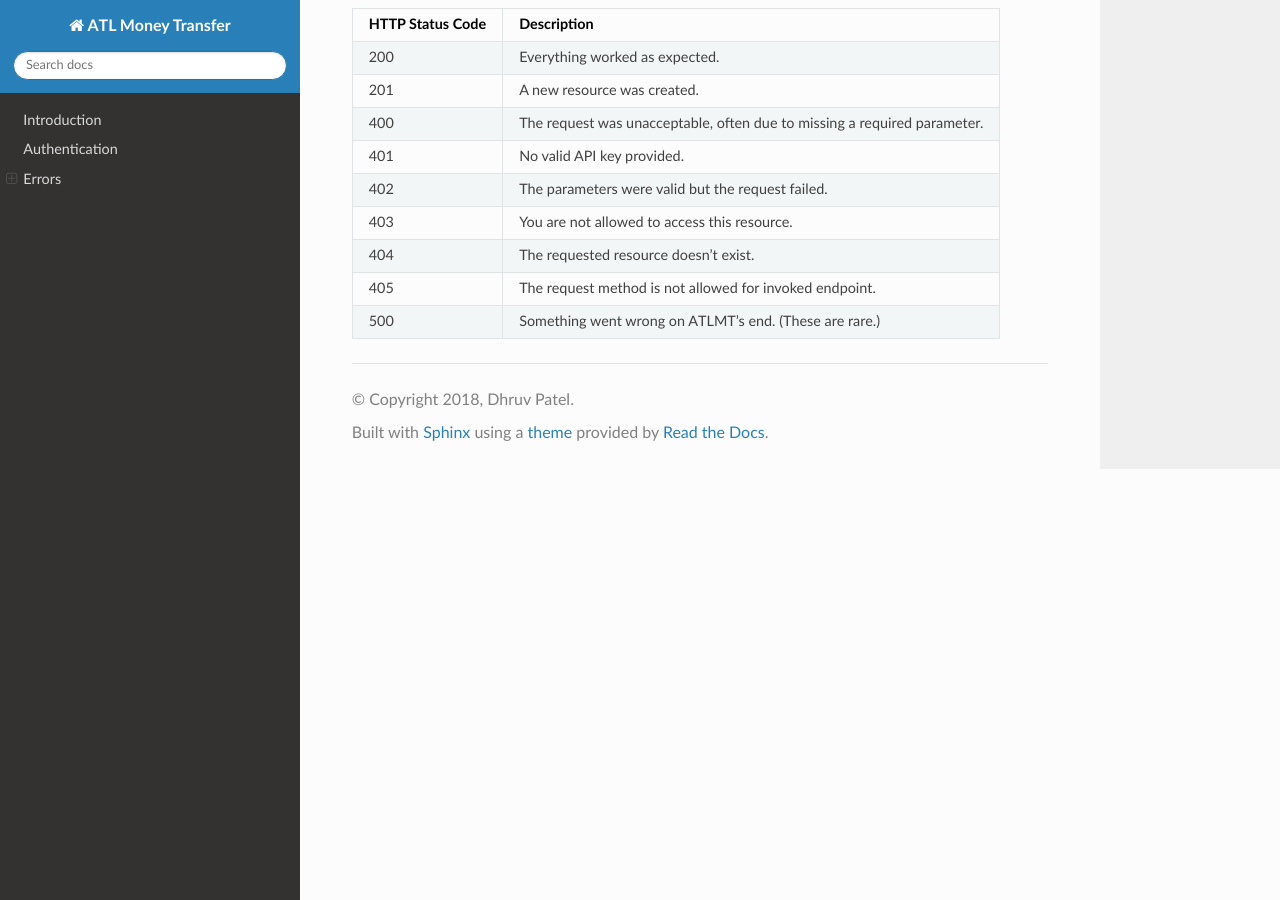
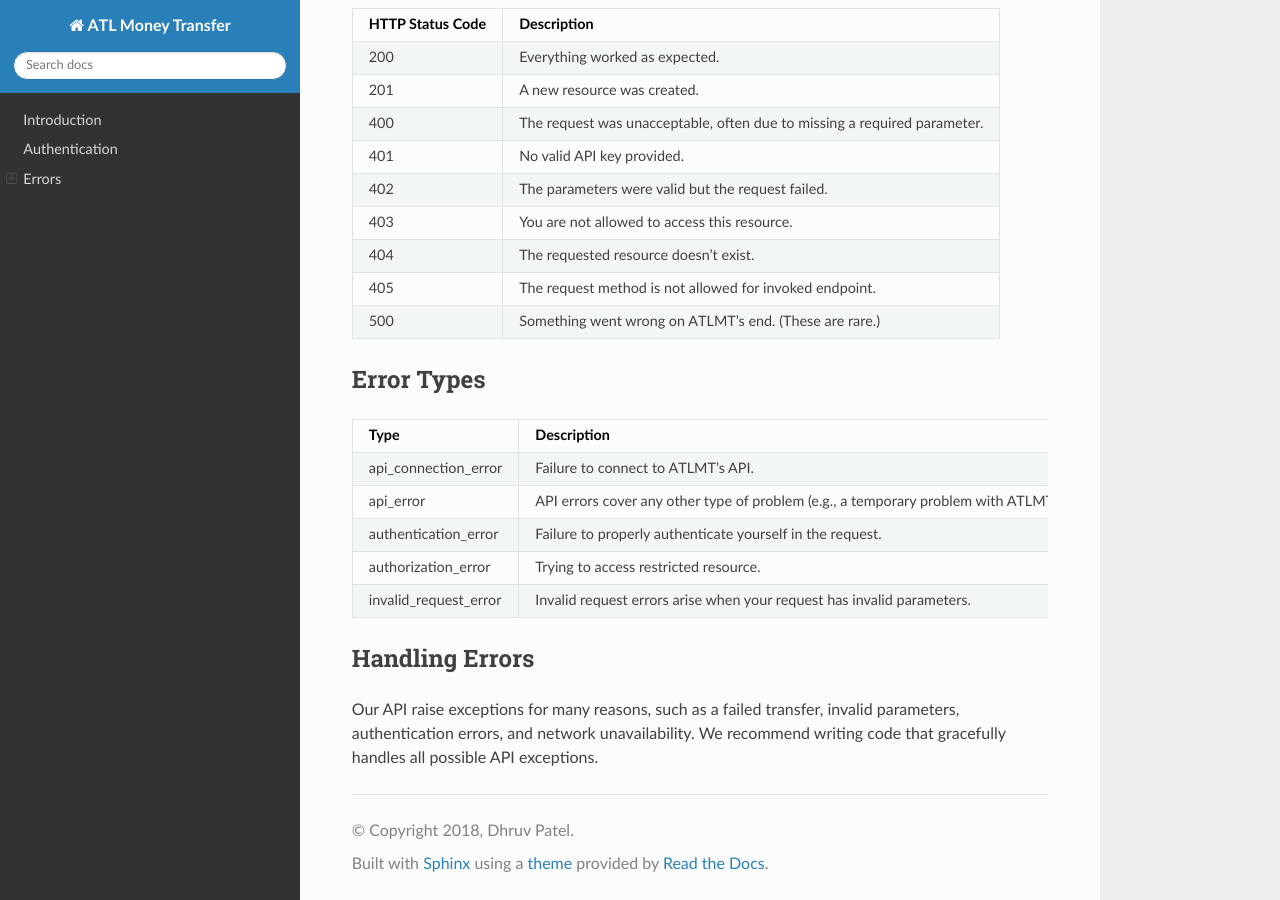
Before and after one commit to FinPayTech/atlmoneytransfer, a Sphinx documentation site: the page built from docs/index.rst, in a window 1280 px wide and 900 px high, scrolled down 978 px. Built offline with Sphinx 7.4.7 and the Read the Docs theme 2.0.0, drawn with Linux system fonts in a browser that asks for light colours.

Commit message:
docs updated

```diff
--- a/docs/index.rst
+++ b/docs/index.rst
@@ -51,3 +51,26 @@ HTTP status code summary
 +------------------+---------------------------------------------------------------------------+
 | 500              | Something went wrong on ATLMT’s end. (These are rare.)                    |
 +------------------+---------------------------------------------------------------------------+
+
+Error Types
+-----------
+
++-----------------------+-----------------------------------------------------------------------------------------------------------------------------------------+
+| Type                  | Description                                                                                                                             |
++=======================+=========================================================================================================================================+
+| api_connection_error  | Failure to connect to ATLMT's API.                                                                                                      |
++-----------------------+-----------------------------------------------------------------------------------------------------------------------------------------+
+| api_error             | API errors cover any other type of problem (e.g., a temporary problem with ATLMT’s or 3rd Party’s servers), and are extremely uncommon. |
++-----------------------+-----------------------------------------------------------------------------------------------------------------------------------------+
+| authentication_error  | Failure to properly authenticate yourself in the request.                                                                               |
++-----------------------+-----------------------------------------------------------------------------------------------------------------------------------------+
+| authorization_error   | Trying to access restricted resource.                                                                                                   |
++-----------------------+-----------------------------------------------------------------------------------------------------------------------------------------+
+| invalid_request_error | Invalid request errors arise when your request has invalid parameters.                                                                  |
++-----------------------+-----------------------------------------------------------------------------------------------------------------------------------------+
+
+
+Handling Errors
+---------------
+
+Our API raise exceptions for many reasons, such as a failed transfer, invalid parameters, authentication errors, and network unavailability. We recommend writing code that gracefully handles all possible API exceptions.
```
Also changed, not shown: 5 other files.
